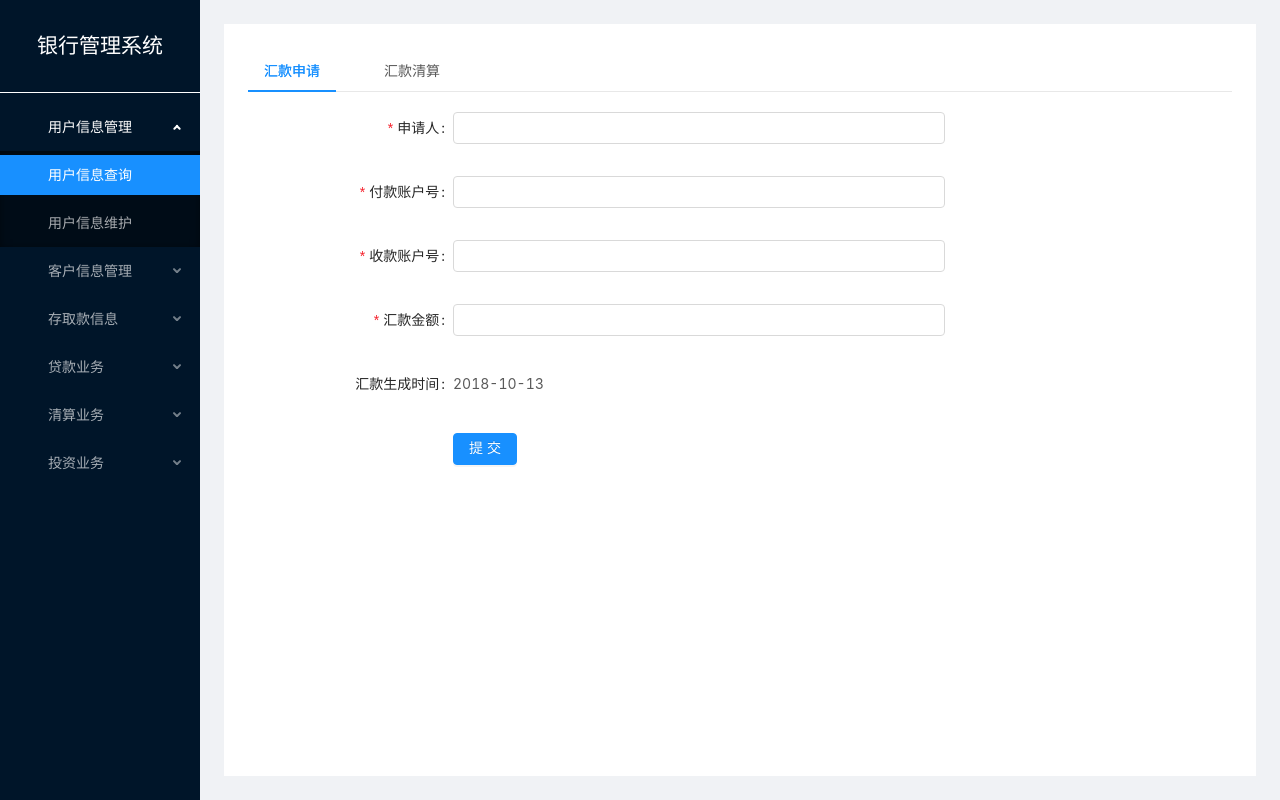
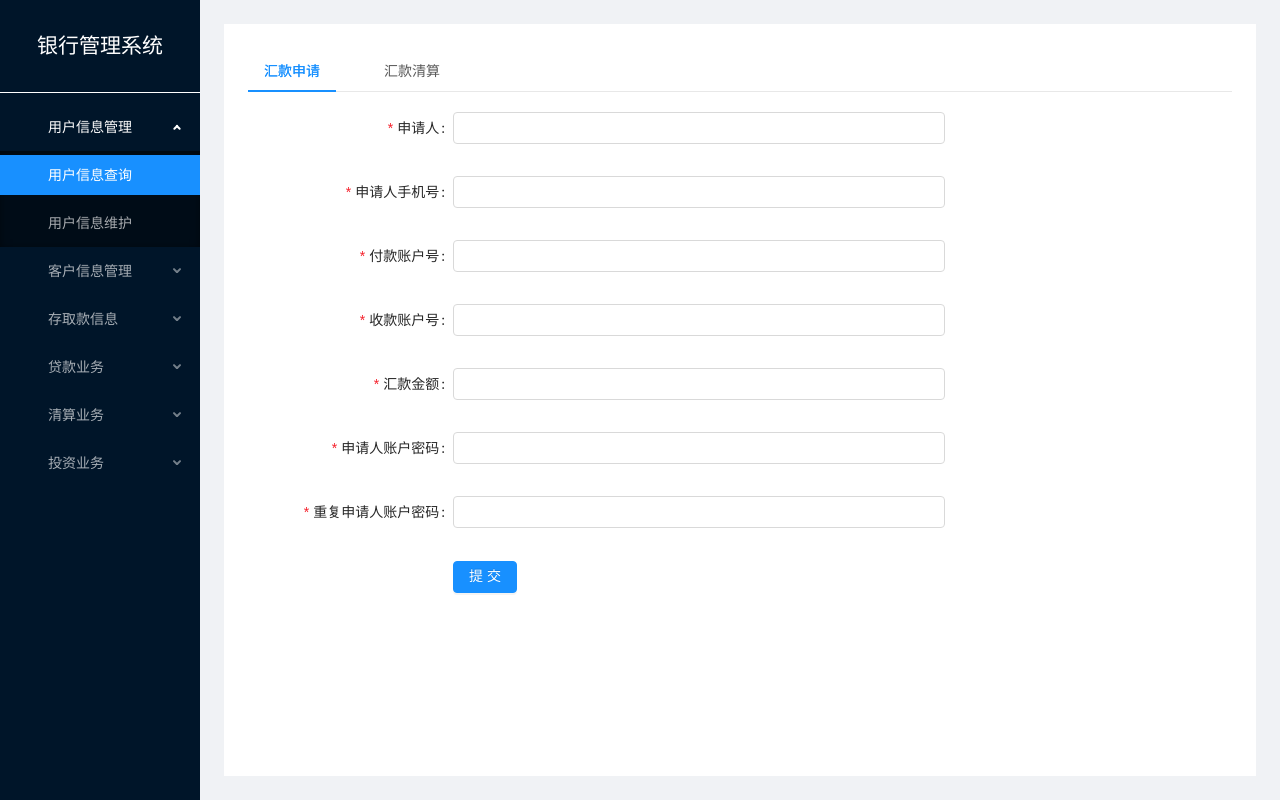
Before and after one commit to xukangqi/BankSystemFront, a Vue app: page /admin/clearing/draft in a window 1280 px wide. Built offline with nearby package versions, Linux system fonts and the light colour scheme; what iview would draw is missing.

Commit message:
时间戳格式修改

```diff
--- a/src/mock/bank.js
+++ b/src/mock/bank.js
@@ -96,8 +96,8 @@ export const bank = [{
             transferoutAccount:Random.integer(0, 10000000000),
             transferInAccount:Random.integer(0, 10000000000),
             amount:Random.integer(0, 100000000),
-            transferDate:Random.date('yyyy-MM-dd'),
-            receiveDate:Random.date('yyyy-MM-dd')
+            transferDate:1539911101000,
+            receiveDate:1539911101000
            };
            result.data.push(record);
        }
@@ -120,7 +120,7 @@ export const bank = [{
             purchaseRate:Random.float(10, 100, 1, 2),
             netAssetValue:Random.float(1, 5, 1, 4),
             redemptionRate:Random.float(10, 100, 1, 2),
-            recordDate:Random.date('yyyy-MM-dd')
+            recordDate:1539911101000
            };
            result.data.push(record);
        }
@@ -145,7 +145,7 @@ export const bank = [{
             type:Random.integer(0, 1),
             amount: Random.integer(0, 10000000),
             share:Random.integer(1, 1000),
-            txDate:Random.date('yyyy-MM-dd'),
+            txDate:1539911101000,
             reviewId:Random.integer(0, 10000000)
            };
            result.data.push(record);
--- a/src/views/admin/clearing/RemitApplication.vue
+++ b/src/views/admin/clearing/RemitApplication.vue
@@ -2,6 +2,10 @@
 	<a-form @submit="handleSubmit" :autoFormCreate="(form)=>{this.form = form}">
 		<a-form-item label='申请人' :labelCol="{ span: 5 }" :wrapperCol="{ span: 12 }" fieldDecoratorId="name"
 	      :fieldDecoratorOptions="{rules: [{ required: true, message: '请输入申请人姓名' }]}">
+	     <a-input />
+	 	</a-form-item>
+	 	<a-form-item label='申请人手机号' :labelCol="{ span: 5 }" :wrapperCol="{ span: 12 }" fieldDecoratorId="phone"
+	      :fieldDecoratorOptions="{rules: [{required: true, message: '请输入用户手机号' },{validator: this.checkTelephone}]}">
 	     <a-input />
 	 	</a-form-item>
 	 	<a-form-item label='付款账户号' :labelCol="{ span: 5 }" :wrapperCol="{ span: 12 }" fieldDecoratorId="remit_out_account"
@@ -16,10 +20,14 @@
 	      :fieldDecoratorOptions="{rules: [{ required: true, message: '请输入汇款金额' }]}">
 	      <a-input/>
 	 	</a-form-item>
-	 	<a-form-item label='汇款生成时间' :labelCol="{ span: 5 }" :wrapperCol="{ span: 12 }" fieldDecoratorId="remit_generate_date">
-	 		{{CurrentTime}}
-	 		<a-input type="hidden" :value=this.CurrentTime />
+	 	<a-form-item label='申请人账户密码' :labelCol="{ span: 5 }" :wrapperCol="{ span: 12 }" fieldDecoratorId="password"
+	      :fieldDecoratorOptions="{rules: [{ required: true, message: '请输入申请人账户密码' }]}">
+	     <a-input type="password" v-model="password"/>
 	 	</a-form-item>
+	 	 <a-form-item label='重复申请人账户密码' :labelCol="{ span: 5 }" :wrapperCol="{ span: 12 }" fieldDecoratorId="password2"
+      :fieldDecoratorOptions="{rules: [{ required: true, message: '请再次输入申请人账户密码'},{validator: this.checkPassword}]}">
+      <a-input type="password" />
+    </a-form-item>
 	 	<a-form-item :wrapperCol="{ span: 12, offset: 5 }">
 	      <a-button type='primary' htmlType='submit'>
 	        提交
@@ -32,35 +40,39 @@
 	export default {
 		data() {
 			return {
-				CurrentTime: ''
+				password: undefined
 			}
 		},
 		methods: {
-			getCurrentTime() {
-				var date = new Date();
-				var seperator = "-";
-				var year = date.getFullYear();
-				var month = date.getMonth() + 1;
-				var strDate = date.getDate();
-				if(month >= 1 && month <= 9) {
-					month = "0" + month;
-				}
-				if(strDate >= 0 && strDate <= 9) {
-					strDate = "0" + strDate;
-				}
-				return year + seperator + month + seperator + strDate;
-			},
+			checkTelephone(rule, value, callback) {
+                if (value.length == 0) {
+                  callback();
+                }
+                if (!/^1[34578]\d{9}$/.test(value)) {
+                  callback("手机号码错误");
+                } else {
+                  callback();
+                }
+            },
 			handleSubmit(e) {
 		        e.preventDefault();
 		        this.form.validateFields((err, values) => {
 		          if (!err) {
-		            console.log("Received values of form: ", values);
+		          	console.log("Received values of form: ", values);
 		          }
 		        });
-		     }
-		},
-		created() {
-			this.CurrentTime = this.getCurrentTime();
+		     },
+		     checkPassword(rule, value, callback) {
+		        if (typeof (value) == undefined) {
+		          callback('请再次输入密码');
+		        } else {
+		          if (value === this.password) {
+		            callback();
+		          } else {
+		            callback('密码不一致');
+		          }
+		        }
+		      }
 		}
 
 	}
--- a/src/views/admin/clearing/RemitClearing.vue
+++ b/src/views/admin/clearing/RemitClearing.vue
@@ -52,7 +52,11 @@ export default {
                     let status = result.status;
                     if (status == 200) {
                     	this.loading = false;
+                      for(let i=0; i<result.data.length; i++) {
+                        result.data[i].transferDate = this.formatDate(result.data[i].transferDate);
+                      }
                         this.data = result.data;
+
                     } else {
                         this.$notification.open({
                             message: "错误",
@@ -133,6 +137,10 @@ export default {
       clearFilters()
       this.searchText = ''
     },
+    formatDate(value) {
+                let date = new Date(parseInt(value) / 1000);
+                return `${date.getFullYear()}-${date.getMonth() + 1}-${date.getDate()}`;
+            }
   },
 }
 </script>
--- a/src/views/admin/clearing/TransferApplication.vue
+++ b/src/views/admin/clearing/TransferApplication.vue
@@ -2,6 +2,10 @@
 	<a-form @submit="handleSubmit" :autoFormCreate="(form)=>{this.form = form}">
 		<a-form-item label='申请人' :labelCol="{ span: 5 }" :wrapperCol="{ span: 12 }" fieldDecoratorId="name"
 	      :fieldDecoratorOptions="{rules: [{ required: true, message: '请输入申请人姓名' }]}">
+	     <a-input />
+	 	</a-form-item>
+	 	<a-form-item label='申请人手机号' :labelCol="{ span: 5 }" :wrapperCol="{ span: 12 }" fieldDecoratorId="phone"
+	      :fieldDecoratorOptions="{rules: [{required: true, message: '请输入用户手机号' },{validator: this.checkTelephone}]}">
 	     <a-input />
 	 	</a-form-item>
 	 	<a-form-item label='付款账户号' :labelCol="{ span: 5 }" :wrapperCol="{ span: 12 }" fieldDecoratorId="remit_out_account"
@@ -16,10 +20,14 @@
 	      :fieldDecoratorOptions="{rules: [{ required: true, message: '请输入汇款金额' }]}">
 	      <a-input/>
 	 	</a-form-item>
-	 	<a-form-item label='交易时间' :labelCol="{ span: 5 }" :wrapperCol="{ span: 12 }" fieldDecoratorId="transfer_date">
-	 		{{CurrentTime}}
-	 		<a-input type="hidden" :defaultValue="CurrentTime" />
+	 	<a-form-item label='申请人账户密码' :labelCol="{ span: 5 }" :wrapperCol="{ span: 12 }" fieldDecoratorId="password"
+	      :fieldDecoratorOptions="{rules: [{ required: true, message: '请输入申请人账户密码' }]}">
+	     <a-input type="password" v-model="password"/>
 	 	</a-form-item>
+	 	 <a-form-item label='重复申请人账户密码' :labelCol="{ span: 5 }" :wrapperCol="{ span: 12 }" fieldDecoratorId="password2"
+      :fieldDecoratorOptions="{rules: [{ required: true, message: '请再次输入申请人账户密码'},{validator: this.checkPassword}]}">
+      <a-input type="password" />
+    </a-form-item>
 	 	<a-form-item :wrapperCol="{ span: 12, offset: 5 }">
 	      <a-button type='primary' htmlType='submit'>
 	        提交
@@ -32,36 +40,41 @@
 	export default {
 		data() {
 			return {
-				CurrentTime: ''
+				password: undefined
 			}
 		},
 		methods: {
-			getCurrentTime() {
-				var date = new Date();
-				var seperator = "-";
-				var year = date.getFullYear();
-				var month = date.getMonth() + 1;
-				var strDate = date.getDate();
-				if(month >= 1 && month <= 9) {
-					month = "0" + month;
-				}
-				if(strDate >= 0 && strDate <= 9) {
-					strDate = "0" + strDate;
-				}
-				return year + seperator + month + seperator + strDate;
-			},
+			checkTelephone(rule, value, callback) {
+                if (value.length == 0) {
+                  callback();
+                }
+                if (!/^1[34578]\d{9}$/.test(value)) {
+                  callback("手机号码错误");
+                } else {
+                  callback();
+                }
+            },
 			handleSubmit(e) {
 		        e.preventDefault();
 		        this.form.validateFields((err, values) => {
 		          if (!err) {
-		          	values.transfer_date = this.CurrentTime;
 		            console.log("Received values of form: ", values);
 		          }
 		        });
-		     }
+		     },
+		     checkPassword(rule, value, callback) {
+		        if (typeof (value) == undefined) {
+		          callback('请再次输入密码');
+		        } else {
+		          if (value === this.password) {
+		            callback();
+		          } else {
+		            callback('密码不一致');
+		          }
+		        }
+		      }
 		},
 		created() {
-			this.CurrentTime = this.getCurrentTime();
 		}
 
 	}
--- a/src/views/admin/clearing/TransferClearing.vue
+++ b/src/views/admin/clearing/TransferClearing.vue
@@ -51,6 +51,10 @@ export default {
                     let status = result.status;
                     if (status == 200) {
                     	this.loading = false;
+                      for(let i=0; i<result.data.length; i++) {
+                        result.data[i].transferDate = this.formatDate(result.data[i].transferDate);
+                        result.data[i].receiveDate = this.formatDate(result.data[i].receiveDate);
+                      }
                         this.data = result.data;
                     } else {
                         this.$notification.open({
@@ -135,6 +139,10 @@ export default {
       clearFilters()
       this.searchText = ''
     },
+    formatDate(value) {
+                let date = new Date(parseInt(value) / 1000);
+                return `${date.getFullYear()}-${date.getMonth() + 1}-${date.getDate()}`;
+            }
   },
 }
 </script>
--- a/src/views/admin/investment/QueryFund.vue
+++ b/src/views/admin/investment/QueryFund.vue
@@ -90,6 +90,7 @@ export default {
                     		result.data[i].purchaseRate = result.data[i].purchaseRate.toFixed(2);
                     		result.data[i].netAssetValue = result.data[i].netAssetValue.toFixed(4);
                     		result.data[i].redemptionRate = result.data[i].redemptionRate.toFixed(2);
+                        result.data[i].recordDate = this.formatDate(result.data[i].recordDate);
                     	}
                         this.data = result.data;
 
@@ -196,7 +197,11 @@ export default {
     		}
     	}
     	return dataDetail[i];
-    }
+    },
+    formatDate(value) {
+                let date = new Date(parseInt(value) / 1000);
+                return `${date.getFullYear()}-${date.getMonth() + 1}-${date.getDate()}`;
+            }
   },
 }
 </script>
--- a/src/views/admin/investment/SubscribeFund.vue
+++ b/src/views/admin/investment/SubscribeFund.vue
@@ -248,6 +248,7 @@ export default {
                     	this.loading = false;
                     	for(let i=0; i<result.data.length; i++) {
                     		result.data[i].type = (result.data[i].type==0?"认购/申购":"赎回");
+                        result.data[i].txDate = this.formatDate(result.data[i].txDate);
                     	}
                         this.data = result.data;
 
@@ -292,6 +293,10 @@ export default {
     		}
     	}
     	return dataDetail[i];
+    },
+    formatDate(value) {
+        let date = new Date(parseInt(value) / 1000);
+        return `${date.getFullYear()}-${date.getMonth() + 1}-${date.getDate()}`;
     }
   }
 }
--- a/src/views/admin/user/EditForm.vue
+++ b/src/views/admin/user/EditForm.vue
@@ -1,5 +1,5 @@
 <template>
-    <div style="background-color: #ececec; padding: 20px; margin: 10px 300px 10px 300px;">
+    <div style="padding: 20px;">
         <row>
             <a-col :span="8"/>
             <a-col :span="8">
--- a/src/views/admin/user/Info.vue
+++ b/src/views/admin/user/Info.vue
@@ -84,7 +84,7 @@
           <a-col :span="3"/>
           <a-col :span="18">
             <a-form-item label="旧密码" fieldDecoratorId="oldpwd" :fieldDecoratorOptions="{ rules: [{ required: true, message: '原密码不能为空' }]}">
-              <a-input placeholder="请输入原密码" />
+              <a-input placeholder="请输入原密码" type="password"/>
             </a-form-item>
           </a-col>
           <a-col :span="3"/>
@@ -93,7 +93,7 @@
           <a-col :span="3"/>
           <a-col :span="18">
             <a-form-item label="新密码" fieldDecoratorId="newpwd" :fieldDecoratorOptions="{ rules: [{ required: true, message: '新密码不能为空' }]}">
-              <a-input placeholder="请输入新密码" />
+              <a-input placeholder="请输入新密码" v-model = "newpwd" type="password" />
             </a-form-item>
           </a-col>
           <a-col :span="3"/>
@@ -101,8 +101,8 @@
         <a-row>
           <a-col :span="3"/>
           <a-col :span="18">
-            <a-form-item label="重新输入密码" fieldDecoratorId="confirmnewpwd" :fieldDecoratorOptions="{ rules: [{ required: true, message: '新密码不能为空' }]}">
-              <a-input placeholder="请输入新密码" />
+            <a-form-item label="重新输入密码" fieldDecoratorId="confirmnewpwd" :fieldDecoratorOptions="{ rules: [{ required: true, message: '新密码不能为空' },{validator: this.checkPassword}]}">
+              <a-input placeholder="请输入新密码" type="password"/>
             </a-form-item>
           </a-col>
           <a-col :span="3"/>
@@ -140,7 +140,8 @@
     export default {
         data() {
             return {
-              visible: false
+              visible: false,
+              newpwd: undefined
             }
         },
         methods: {
@@ -163,7 +164,18 @@
                   console.log("Received values of form: ", values);
                 }
               });
-           }
+           },
+           checkPassword(rule, value, callback) {
+            if (typeof (value) == undefined) {
+              callback('请再次输入密码');
+            } else {
+              if (value === this.newpwd) {
+                callback();
+              } else {
+                callback('密码不一致');
+              }
+            }
+          }
         },
         mounted() {
             this.form.setFieldsValue({
```
Also changed, not shown: 1 other file (tests, documents, lock files or other folders).
